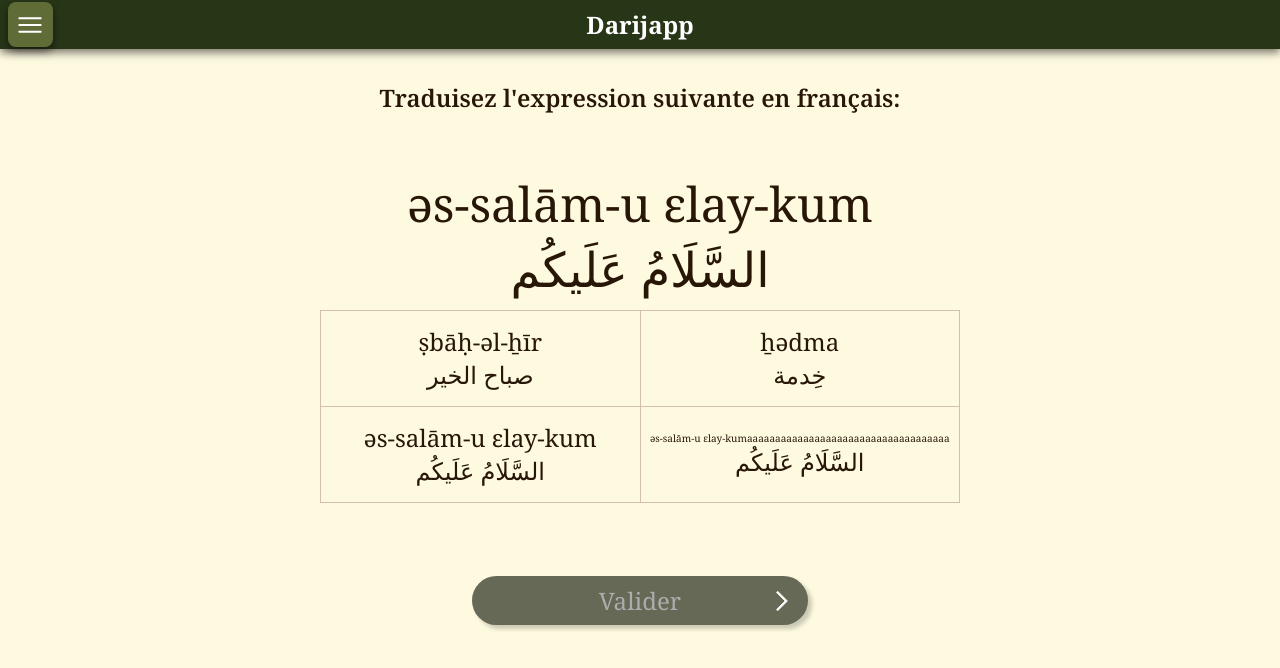
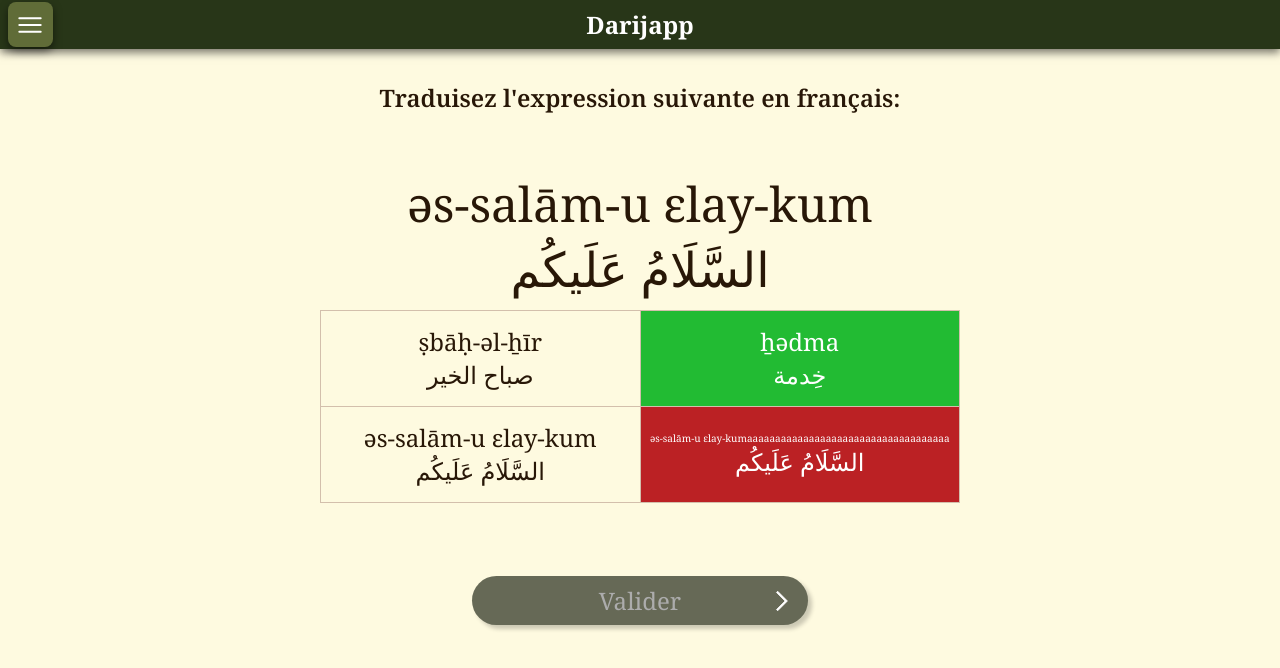
Before and after one commit to AdabLeDabe/Darijapp, a React (Vite) app in the folder darijapp-frontend/: page /test in a window 1280 px wide. Shown: the top 668 px of the page. Built offline with nearby package versions, Linux system fonts and the light colour scheme.

Commit message:
Added quick&dirty logic for answer validation and tested answer validation css

```diff
--- a/darijapp-frontend/src/components/AnswerButtons.tsx
+++ b/darijapp-frontend/src/components/AnswerButtons.tsx
@@ -12,10 +12,18 @@ function AnswerButtons({ answers, selectedAnswerState }: AnswerButtonsProps) {
     const [selectedAnswer, setSelectedAnswer] = selectedAnswerState ? [selectedAnswerState.value, selectedAnswerState.setValue] : useState<Answer | null>(null);
 
     const getOptionClassName = (answer: Answer) => {
+        let classes = ["answer-btn"];
+
         if (selectedAnswer?.id === answer.id)
-            return "answer-btn answer-btn-selected";
-        else
-            return "answer-btn"
+            classes.push("answer-btn-selected");
+
+        // DEBUG
+        if (answer?.id === 1)
+            classes.push("answer-btn-correct")
+        else if (answer?.id === 3)
+            classes.push("answer-btn-wrong")
+
+        return classes.join(' ');
     }
 
     return (
--- a/darijapp-frontend/src/index.css
+++ b/darijapp-frontend/src/index.css
@@ -33,6 +33,9 @@ html {
 
     --color-scrollbar: #6f3f15FF;
 
+    --color-correct: #22bb33;
+    --color-wrong: #bb2124;
+
     color: var(--color-text);
     background-color: var(--color-bg);
     margin: 0px;
--- a/darijapp-frontend/src/pages/QuizQuestion.tsx
+++ b/darijapp-frontend/src/pages/QuizQuestion.tsx
@@ -12,6 +12,7 @@ interface QuizQuestionProps {
 function QuizQuestion({ question }: QuizQuestionProps) {
     const [answers, setAnswers] = useState<Answer[]>([]);
     const [selectedAnswer, setSelectedAnswer] = useState<Answer | null>(null);
+    const [answerValidated, setAnswerValidated] = useState<boolean>(false);
 
     useEffect(() => {
         setAnswers(GetShuffledAnswers(question.correctExpression, question.otherExpressions));
@@ -23,6 +24,7 @@ function QuizQuestion({ question }: QuizQuestionProps) {
                 <div className="question-label">
                     <h2>Traduisez l'expression suivante en français:</h2>
                 </div>
+                {/* TODO Setup question expression in there */}
                 <TranscriptDisplay expression={{ phonetic: "əs-salām-u ɛlay-kum", arabic: "السَّلَامُ عَلَيكُم" }} />
                 <div className="answers">
                     <AnswerButtons
@@ -30,7 +32,18 @@ function QuizQuestion({ question }: QuizQuestionProps) {
                         answers={answers} />
                 </div>
                 <div className="validation">
-                    <AppButton isPrimary={true} isBig={true} hasArrow={true} disabled={selectedAnswer == null}>Valider</AppButton>
+                    {answerValidated ?
+                        <AppButton
+                            isPrimary={true}
+                            isBig={true}
+                            hasArrow={true}>Continuer</AppButton>
+                        :
+                        <AppButton
+                            isPrimary={true}
+                            isBig={true}
+                            hasArrow={true}
+                            disabled={selectedAnswer == null}
+                            onClick={() => setAnswerValidated(true)}>Valider</AppButton>}
                 </div>
             </div>
         </>
--- a/darijapp-frontend/src/styles/AnswerButtons.css
+++ b/darijapp-frontend/src/styles/AnswerButtons.css
@@ -25,6 +25,16 @@
     box-shadow: inset 2px 2px 0.5rem 2px rgba(0, 0, 0, 0.288);
 }
 
+.answer-btn-correct {
+    background-color: var(--color-correct);
+    color: var(--color-text-light);
+}
+
+.answer-btn-wrong {
+    background-color: var(--color-wrong);
+    color: var(--color-text-light);
+}
+
 @media (min-width: 768px) {
     .answers-container {
         width: 40rem;
```
